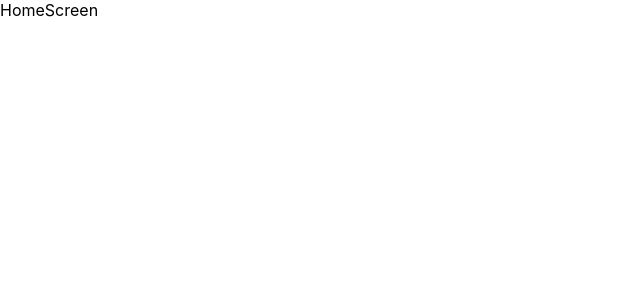
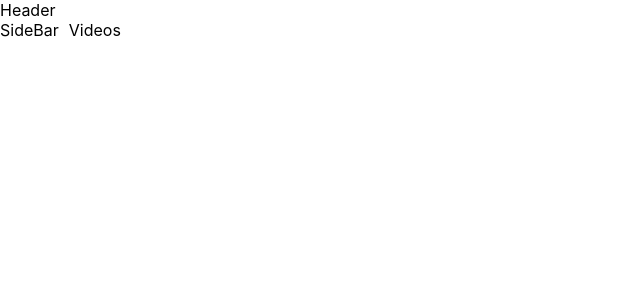
Before and after one commit to ritesharma1819/youtube-clone, a Next.js app: page /HomeScreen in a window 1280 px wide. Shown: the top 300 px of the page, without its empty margins (0-640 px from the left). Built offline with nearby package versions, Linux system fonts and the light colour scheme.

Commit message:
added all component in HomeScreen

```diff
--- a/pages/HomeScreen/index.jsx
+++ b/pages/HomeScreen/index.jsx
@@ -1,8 +1,20 @@
 import { Box } from "@mui/system";
 import React from "react";
+import Header from "../../src/component/Header";
+import SideBar from "../../src/component/SideBar";
+import Videos from "../../src/component/Videos";
+import style from "./style";
 
 const HomeScreen = () => {
-  return <Box>HomeScreen</Box>;
+  return (
+    <Box sx={style.container}>
+      <Header />
+      <Box sx={style.sidebar_video_container}>
+        <SideBar />
+        <Videos />
+      </Box>
+    </Box>
+  );
 };
 
 export default HomeScreen;
--- a/pages/HomeScreen/style.jsx
+++ b/pages/HomeScreen/style.jsx
@@ -0,0 +1,13 @@
+const style = {
+  container: {
+    // backgroundColor: 'green',
+    height: "100vh",
+  },
+  sidebar_video_container: {
+    // backgroundColor: "red",
+    display: "flex",
+    gap: "10px",
+  },
+};
+
+export default style;
```
